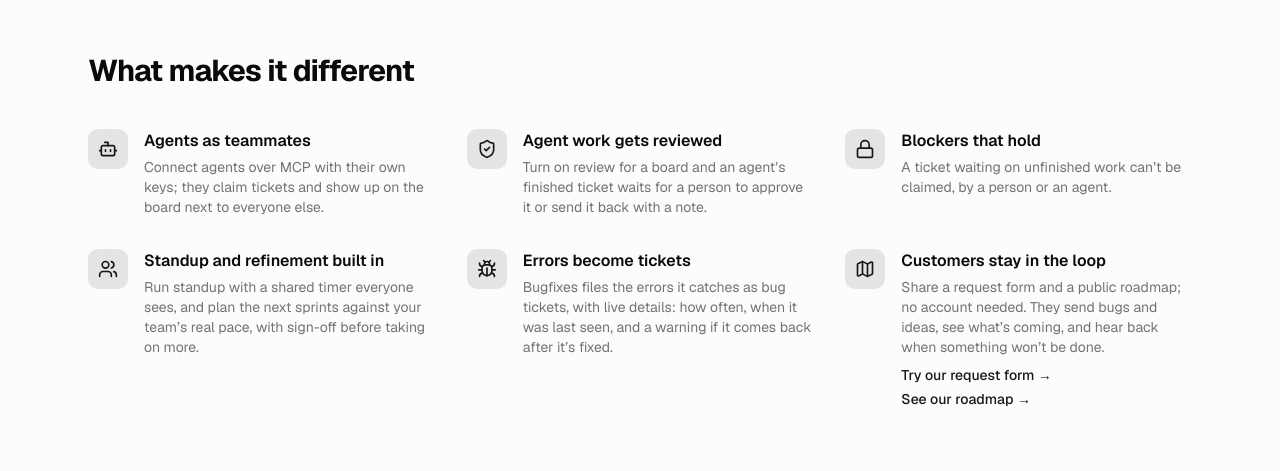
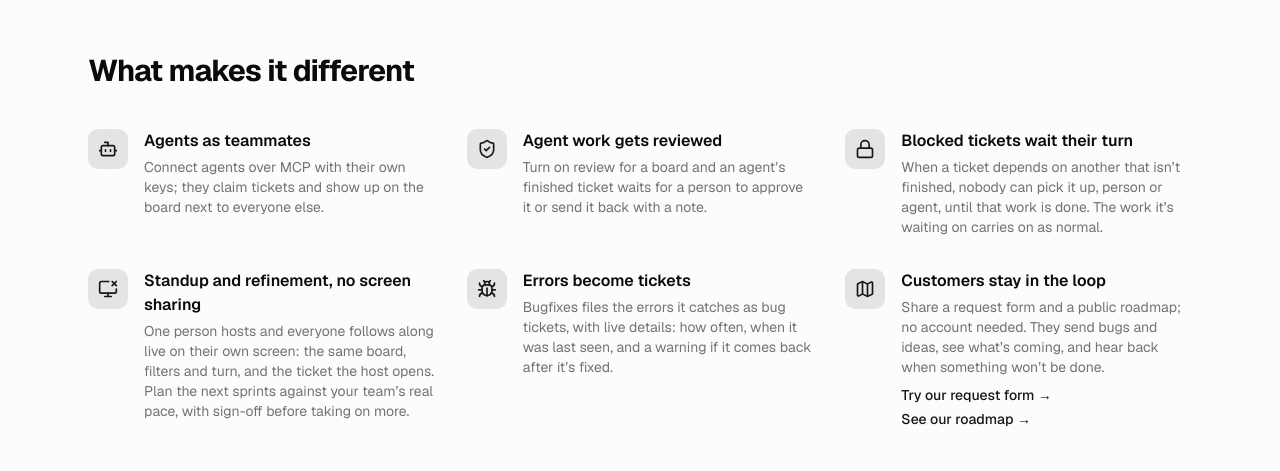
Before and after one commit to TrackLines/frontend, a Next.js app: page / in a window 1280 px wide. Shown: the part 980-1451 px from the top of the page. Built offline with nearby package versions, Linux system fonts and the light colour scheme; no server answers; what @flags-gg/react-library, @uploadthing/react would draw is missing.

Commit message:
features

```diff
--- a/app/page.tsx
+++ b/app/page.tsx
@@ -1,9 +1,9 @@
 import { redirect } from 'next/navigation';
 import { auth } from '@clerk/nextjs/server';
 import Link from 'next/link';
-import { BotIcon, BugIcon, LockIcon, MapIcon, ShieldCheckIcon, UsersIcon, type LucideIcon } from 'lucide-react';
 import { buttonVariants } from '@/components/ui/button';
 import { McpConnect } from '@/components/mcp-connect';
+import { FEATURES } from '@/components/landing/features';
 import { BoardPreview } from '@/components/landing/board-preview';
 import { Card } from '@/components/ui/card';
 
@@ -100,14 +100,6 @@ claude mcp add -s user --transport http tracklines \\
   );
 }
 
-const FEATURES: { icon: LucideIcon; title: string; body: string; links?: { href: string; label: string }[] }[] = [
-  { icon: BotIcon, title: 'Agents as teammates', body: 'Connect agents over MCP with their own keys; they claim tickets and show up on the board next to everyone else.' },
-  { icon: ShieldCheckIcon, title: 'Agent work gets reviewed', body: 'Turn on review for a board and an agent’s finished ticket waits for a person to approve it or send it back with a note.' },
-  { icon: LockIcon, title: 'Blockers that hold', body: 'A ticket waiting on unfinished work can’t be claimed, by a person or an agent.' },
-  { icon: UsersIcon, title: 'Standup and refinement built in', body: 'Run standup with a shared timer everyone sees, and plan the next sprints against your team’s real pace, with sign-off before taking on more.' },
-  { icon: BugIcon, title: 'Errors become tickets', body: 'Bugfixes files the errors it catches as bug tickets, with live details: how often, when it was last seen, and a warning if it comes back after it’s fixed.' },
-  { icon: MapIcon, title: 'Customers stay in the loop', body: 'Share a request form and a public roadmap; no account needed. They send bugs and ideas, see what’s coming, and hear back when something won’t be done.', links: [{ href: OUR_REQUEST_FORM, label: 'Try our request form →' }, { href: OUR_ROADMAP, label: 'See our roadmap →' }] },
-];
 
 function Feature({ icon: Icon, title, body, links }: (typeof FEATURES)[number]) {
   return (
--- /dev/null
+++ b/components/landing/features.ts
@@ -0,0 +1,12 @@
+import { BotIcon, BugIcon, LockIcon, MapIcon, ScreenShareOffIcon, ShieldCheckIcon, type LucideIcon } from 'lucide-react';
+import { OUR_REQUEST_FORM, OUR_ROADMAP } from '@/lib/our-links';
+
+// FEATURES: the homepage's "What makes it different" cards.
+export const FEATURES: { icon: LucideIcon; title: string; body: string; links?: { href: string; label: string }[] }[] = [
+  { icon: BotIcon, title: 'Agents as teammates', body: 'Connect agents over MCP with their own keys; they claim tickets and show up on the board next to everyone else.' },
+  { icon: ShieldCheckIcon, title: 'Agent work gets reviewed', body: 'Turn on review for a board and an agent’s finished ticket waits for a person to approve it or send it back with a note.' },
+  { icon: LockIcon, title: 'Blocked tickets wait their turn', body: 'When a ticket depends on another that isn’t finished, nobody can pick it up, person or agent, until that work is done. The work it’s waiting on carries on as normal.' },
+  { icon: ScreenShareOffIcon, title: 'Standup and refinement, no screen sharing', body: 'One person hosts and everyone follows along live on their own screen: the same board, filters and turn, and the ticket the host opens. Plan the next sprints against your team’s real pace, with sign-off before taking on more.' },
+  { icon: BugIcon, title: 'Errors become tickets', body: 'Bugfixes files the errors it catches as bug tickets, with live details: how often, when it was last seen, and a warning if it comes back after it’s fixed.' },
+  { icon: MapIcon, title: 'Customers stay in the loop', body: 'Share a request form and a public roadmap; no account needed. They send bugs and ideas, see what’s coming, and hear back when something won’t be done.', links: [{ href: OUR_REQUEST_FORM, label: 'Try our request form →' }, { href: OUR_ROADMAP, label: 'See our roadmap →' }] },
+];
```
Also changed, not shown: 2 other files (tests, documents, lock files or other folders).
